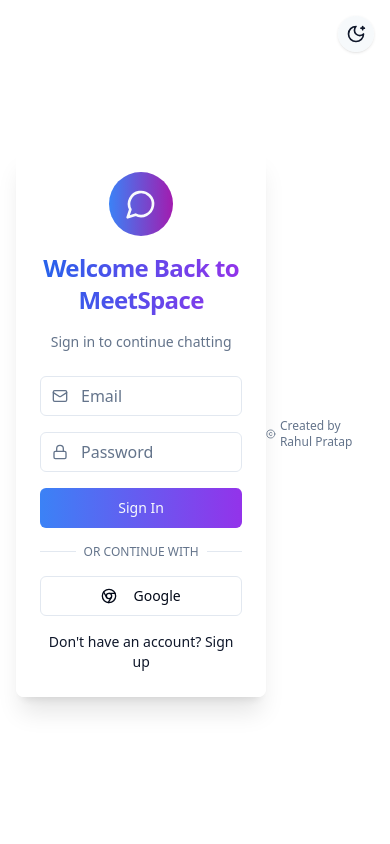
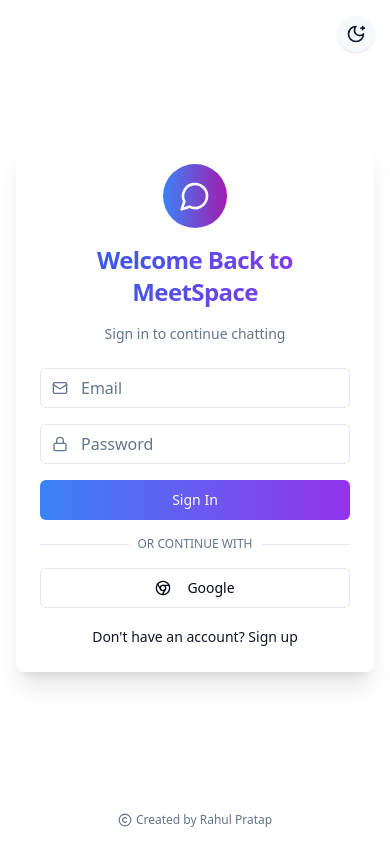
Before and after one commit to Rahul-Pratap-0505/MeetSpace, a React (Vite) app: page /auth in a window 390 px wide. Built offline with nearby package versions, Linux system fonts and the light colour scheme.

Commit message:
Fix: Place copyright at bottom of Auth page
Moves the copyright notice "© Created by Rahul Pratap" to the bottom of the Auth page.

```diff
--- a/src/components/ui/sidebar.tsx
+++ b/src/components/ui/sidebar.tsx
@@ -9,7 +9,7 @@ import { Button } from "@/components/ui/button"
 import { Input } from "@/components/ui/input"
 import { Separator } from "@/components/ui/separator"
 import { Sheet, SheetContent } from "@/components/ui/sheet"
-import { Tooltip, TooltipContent, TooltipProvider, TooltipTrigger, Skeleton } from "@/components/ui/tooltip"
+import { Tooltip, TooltipContent, TooltipProvider, TooltipTrigger } from "@/components/ui/tooltip"
 
 const SIDEBAR_COOKIE_NAME = "sidebar:state"
 const SIDEBAR_COOKIE_MAX_AGE = 60 * 60 * 24 * 7
@@ -315,7 +315,7 @@ const SidebarInset = React.forwardRef<
       ref={ref}
       className={cn(
         "relative flex min-h-svh flex-1 flex-col bg-background",
-        "peer-data-[variant=inset]:min-h-[calc(100svh-theme(spacing.4))] md:peer-data-[variant=inset]:m-2 md:peer-data-[state=collapsed]:peer-data-[variant=inset]:ml-2 md:peer-data-[variant=inset]:ml-0 md:peer-data-[variant=inset]:rounded-xl md:peer-data-[variant=inset]:shadow",
+        "peer-data-[variant=inset]:min-h-[calc(100svh-theme(spacing.4))] md:peer-data-[variant=inset]:m-2 md:peer-data-[variant=inset]:ml-2 md:peer-data-[variant=inset]:ml-0 md:peer-data-[variant=inset]:rounded-xl md:peer-data-[variant=inset]:shadow",
         className
       )}
       {...props}
--- a/src/pages/Auth.tsx
+++ b/src/pages/Auth.tsx
@@ -1,3 +1,4 @@
+
 import React, { useState } from 'react'
 import { useAuth } from '@/contexts/AuthContext'
 import { Button } from '@/components/ui/button'
@@ -17,7 +18,6 @@ const Auth = () => {
   const handleSubmit = async (e: React.FormEvent) => {
     e.preventDefault()
     setLoading(true)
-
     try {
       if (isLogin) {
         await signIn(email, password)
@@ -42,15 +42,13 @@ const Auth = () => {
   }
 
   return (
-    <div className="min-h-screen flex items-center justify-center transition-colors p-4
-      bg-background
-      dark:bg-background
-      ">
+    <div className="min-h-screen flex flex-col">
+      <div className="flex-grow flex items-center justify-center p-4 transition-colors bg-background dark:bg-background">
         <Card className="w-full max-w-md shadow-xl border-0 bg-card/90 transition-colors backdrop-blur-sm">
           <CardHeader className="text-center space-y-4">
             <div className="mx-auto w-16 h-16 rounded-full flex items-center justify-center"
                 style={{
-                background: 'linear-gradient(to right, #3b82f6, #a21caf)' // blue-500 to purple-600
+                  background: 'linear-gradient(to right, #3b82f6, #a21caf)'
                 }}>
               <MessageCircle className="h-8 w-8 text-primary-foreground" />
             </div>
@@ -106,7 +104,6 @@ const Auth = () => {
                 {loading ? 'Loading...' : isLogin ? 'Sign In' : 'Sign Up'}
               </Button>
             </form>
-
             <div className="relative">
               <div className="absolute inset-0 flex items-center">
                 <span className="w-full border-t" />
@@ -115,7 +112,6 @@ const Auth = () => {
                 <span className="bg-card px-2 text-muted-foreground">Or continue with</span>
               </div>
             </div>
-
             <Button
               type="button"
               variant="outline"
@@ -125,7 +121,6 @@ const Auth = () => {
               <Chrome className="mr-2 h-4 w-4" />
               Google
             </Button>
-
             <div className="text-center">
               <button
                 type="button"
@@ -137,11 +132,12 @@ const Auth = () => {
             </div>
           </CardContent>
         </Card>
-      {/* Footer copyright */}
-      <div className="mt-6 flex justify-center items-center gap-1 text-muted-foreground text-xs select-none">
+      </div>
+      {/* Always stick footer to the very bottom */}
+      <footer className="w-full flex justify-center items-center gap-1 text-muted-foreground text-xs select-none pb-4">
         <Copyright size={14} className="inline-block" />
         <span>Created by Rahul Pratap</span>
-      </div>
+      </footer>
     </div>
   )
 }
```
Lines whose indentation alone changed are shown as unchanged.
